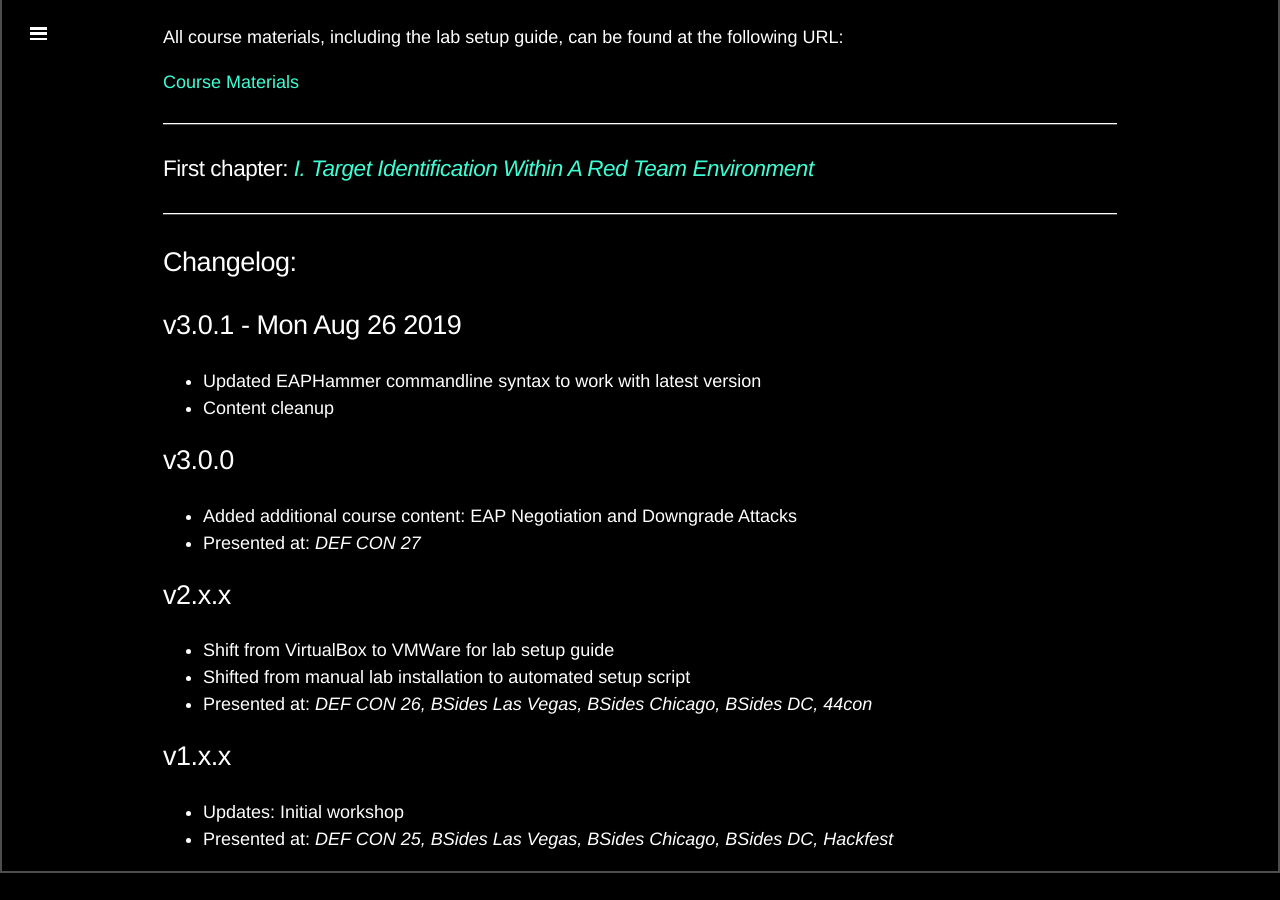
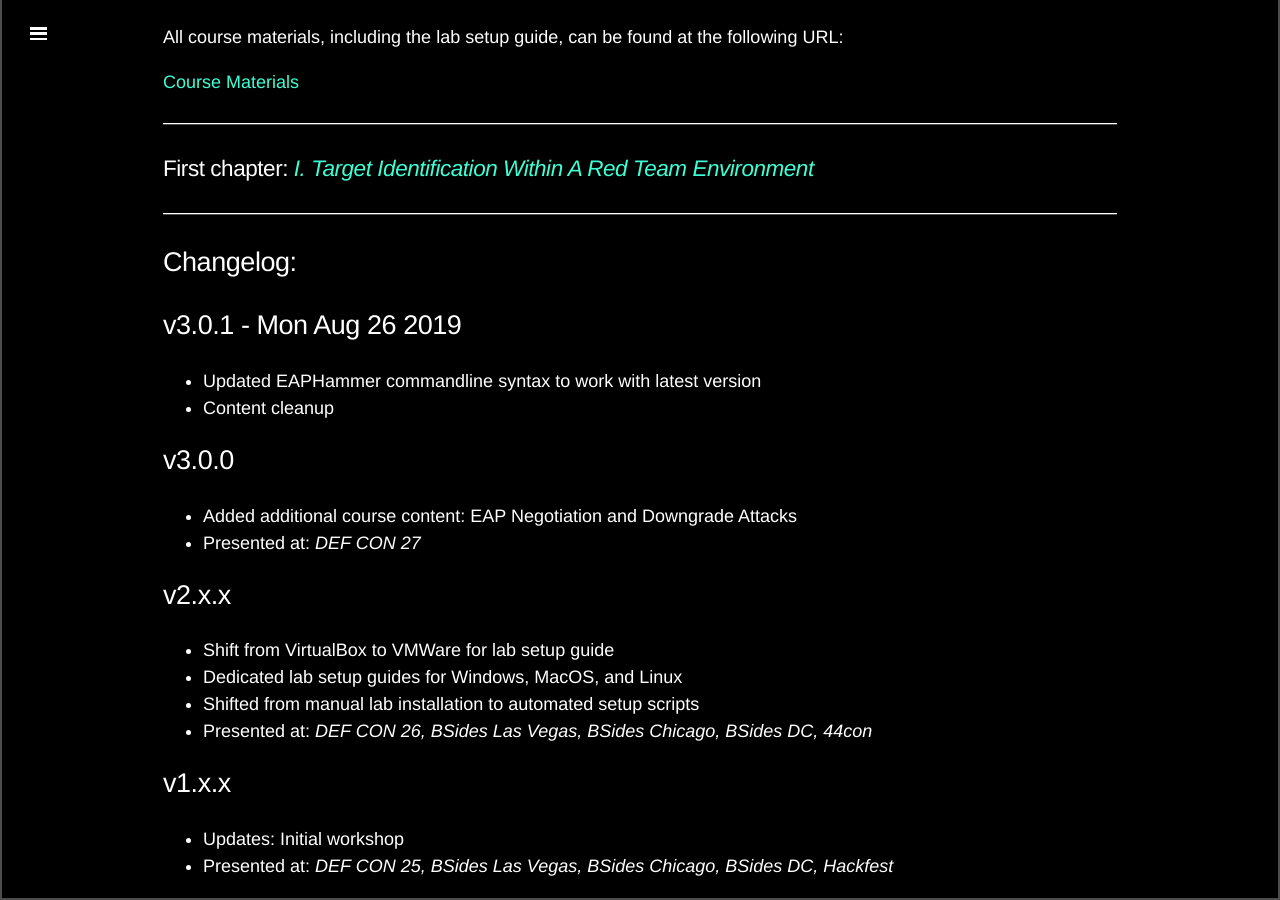
Before and after one commit to s0lst1c3/s0lst1c3.github.io, a Jekyll site: the page built from workshops/advanced-wireless-attacks/index.md, in a window 1280 px wide and 900 px high, scrolled down 1521 px. Built offline with Jekyll 4.4.1, drawn with Linux system fonts in a browser that asks for light colours; Markdown is read by kramdown in place of the engine named in the settings; before the commit the page ends 2394 px from its top, so only the background shows below that.

Commit message:
updating

```diff
--- a/workshops/advanced-wireless-attacks/index.md
+++ b/workshops/advanced-wireless-attacks/index.md
@@ -70,7 +70,8 @@ Changelog:
 ## v2.x.x
 
 - Shift from VirtualBox to VMWare for lab setup guide
-- Shifted from manual lab installation to automated setup script
+- Dedicated lab setup guides for Windows, MacOS, and Linux
+- Shifted from manual lab installation to automated setup scripts
 - Presented at: _DEF CON 26, BSides Las Vegas, BSides Chicago, BSides DC, 44con_
 
 ## v1.x.x
```
